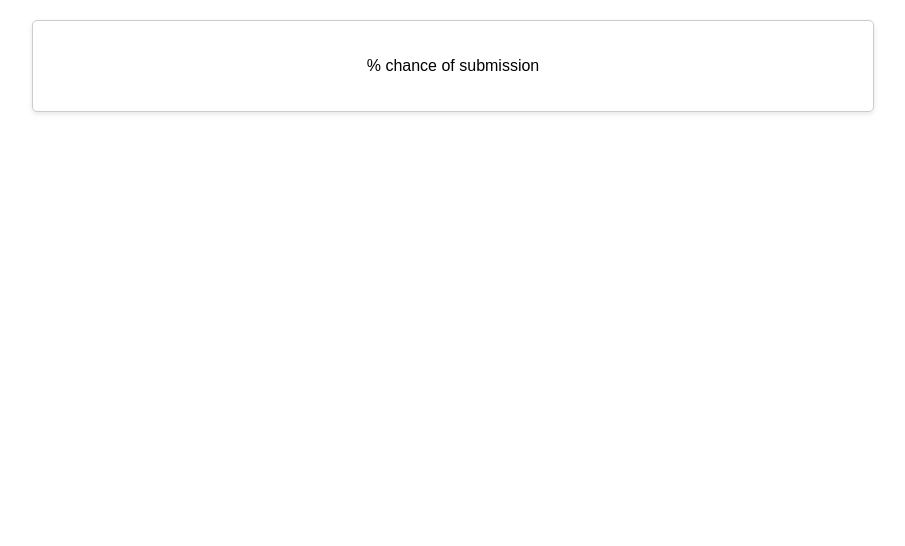
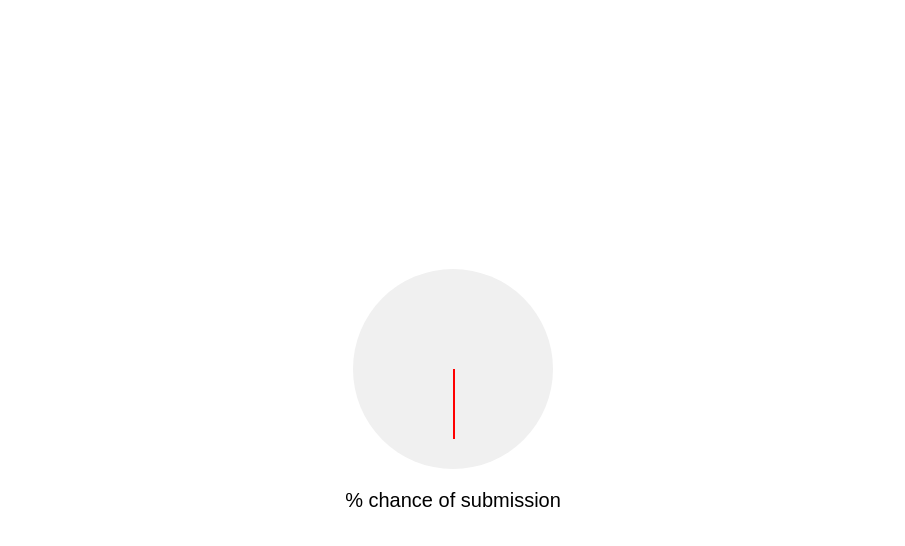
Before and after one commit to mehuber/submitometer, a plain HTML site: page index.html in a window 1280 px wide. Shown: the whole page, without its empty margins (187-1092 px from the left). Drawn offline with Linux system fonts and the light colour scheme.

Commit message:
Update style.css

```diff
--- a/style.css
+++ b/style.css
@@ -1,37 +1,39 @@
 body {
-    font-family: Arial, sans-serif;
+    font-family: sans-serif;
     text-align: center;
+    margin: 0;
+    padding: 0;
 }
 
 .container {
-    margin: 20px auto;
-    max-width: 800px;
-    padding: 20px;
-    border: 1px solid #ccc;
-    border-radius: 5px;
-    box-shadow: 0 2px 5px rgba(0, 0, 0, 0.1);
+    display: flex;
+    flex-direction: column;
+    align-items: center;
+    height: 100vh;
+    justify-content: center;
 }
 
-h1 {
-    font-size: 32px;
-    margin-bottom: 20px;
+.meter {
+    width: 200px;
+    height: 200px;
+    border-radius: 50%;
+    background-color: #f0f0f0;
+    position: relative;
 }
 
-.progress-bar {
-    height: 20px;
-    width: 300px;
-    background-color: #f2f2f2;
-    border-radius: 5px;
-    overflow: hidden;
+.needle {
+    width: 2px;
+    height: 70px;
+    background-color: red;
+    position: absolute;
+    top: 50%;
+    left: 50%;
+    transform-origin: bottom center;
+    transform: rotate(0deg);
+    transition: transform 0.3s ease-in-out;
 }
 
-.progress-bar-fill {
-    height: 100%;
-    background-color: #007bff;
-    transition: width 0.5s ease-in-out;
+#percentage {
+    font-size: 20px;
+    margin-top: 20px;
 }
-
-.progress-percentage {
-    font-size: 18px;
-    margin-top: 10px;
-}
```
